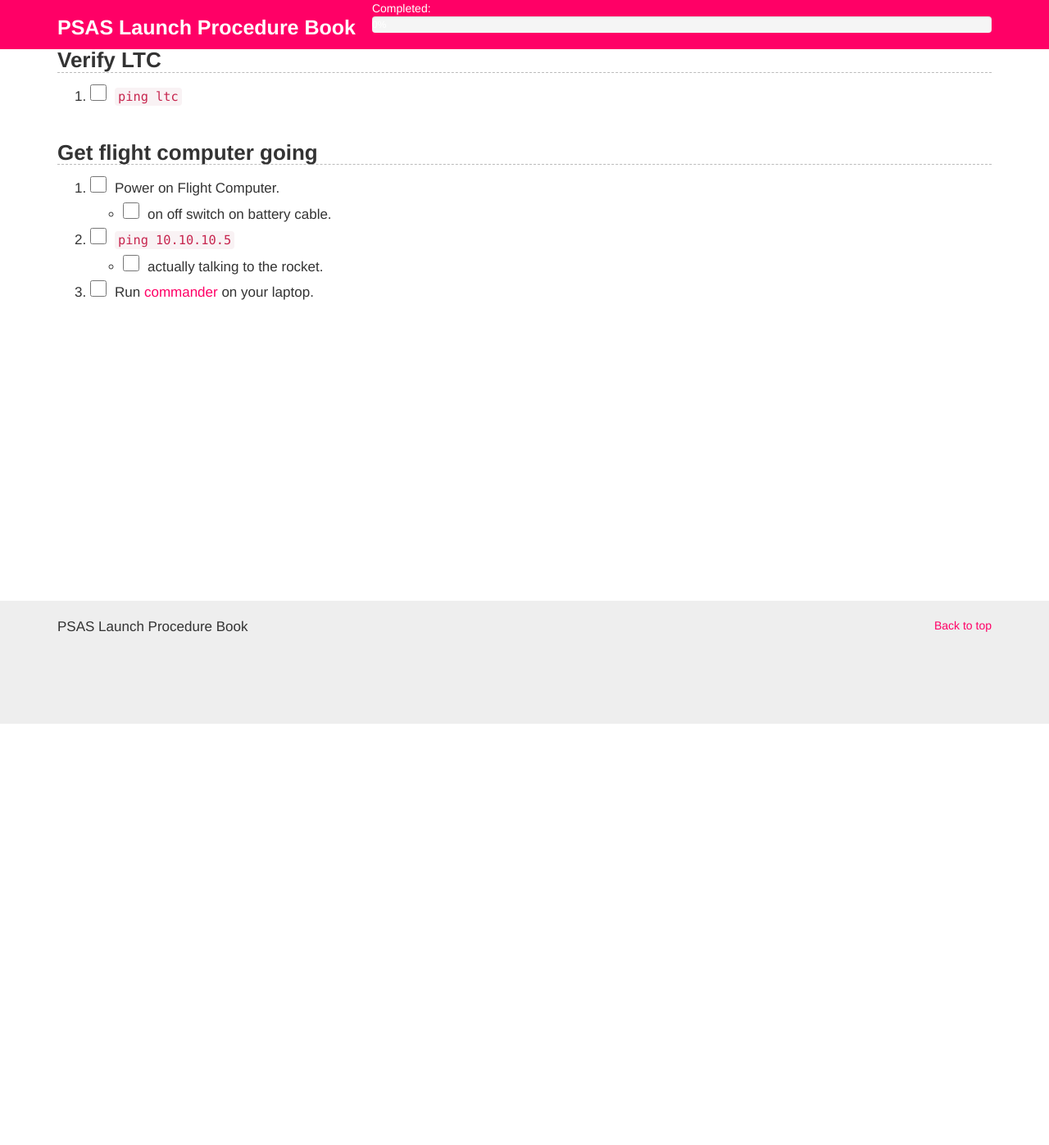
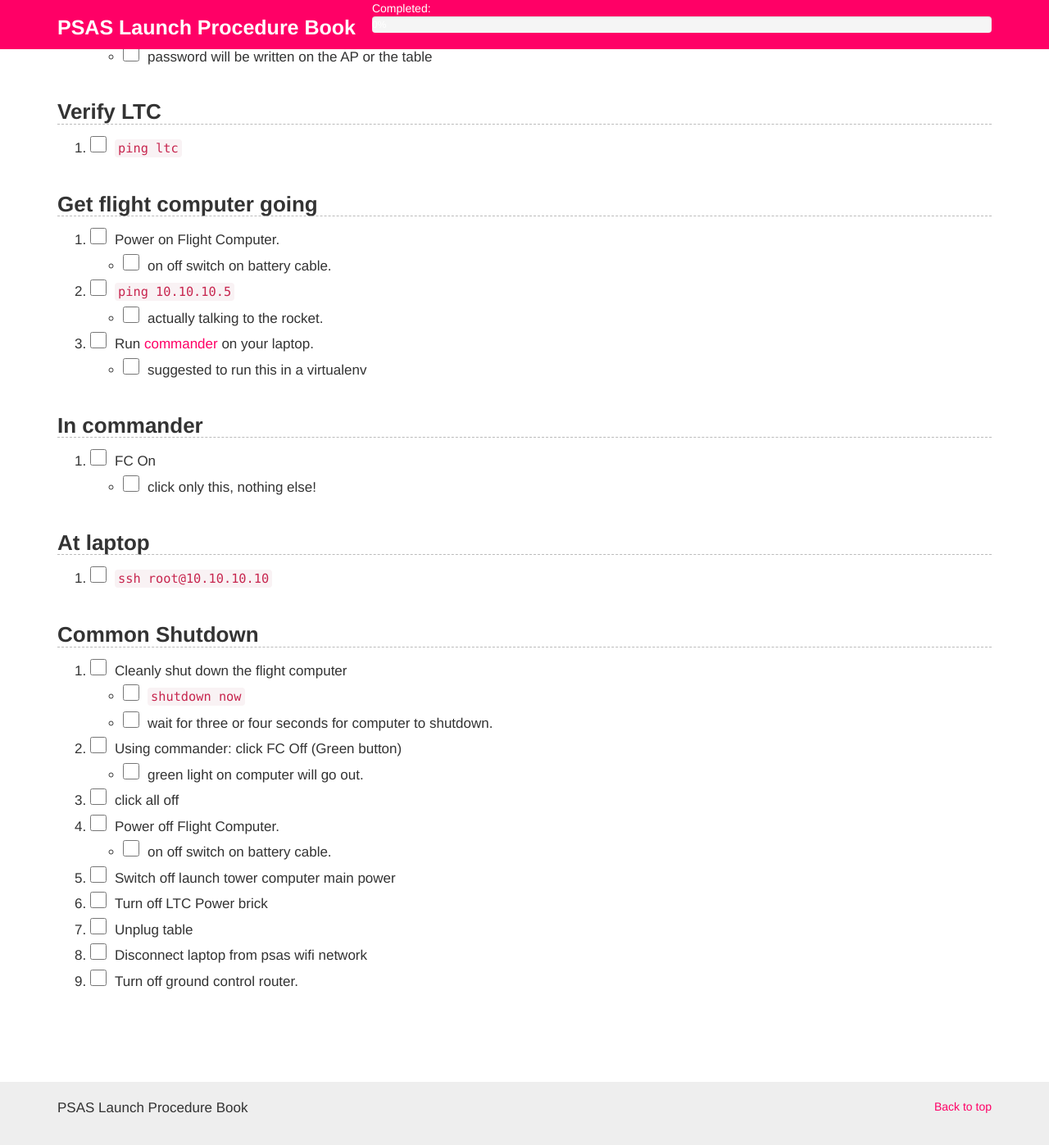
Before and after one commit to psas/procedure-book, a Jekyll site: the page built from 14-sshIn.markdown, in a window 1280 px wide and 1400 px high, scrolled down 517 px. Shown: the top 1397 px of the window at 82% size. Built offline with Jekyll 4.4.1, drawn with Linux system fonts in a browser that asks for light colours; some of the changed text lies outside the part shown.

Commit message:
add sshIn test finishing steps, fix title

```diff
--- a/14-sshIn.markdown
+++ b/14-sshIn.markdown
@@ -3,11 +3,13 @@
 layout: base
 ---
 
-# Drop Test Procedures
+# SSH Test Procedures
 
 ## Common Setup
 Start with the Avionics Stack on the rocket cart and batteries charged.
 
+ 1. Make sure there is something attached to the wifi connector.
+    - either the antenna or a load.
  1. Plug in table
  1. Turn on LTC Power brick
  1. Switch on launch tower computer main power
@@ -30,3 +32,26 @@
  1. `ping 10.10.10.5`
     - actually talking to the rocket.
  1. Run [commander](https://github.com/psas/commander) on your laptop.
+    - suggested to run this in a virtualenv
+
+## In commander
+ 1. FC On
+    - click only this, nothing else!
+
+## At laptop
+ 1. `ssh root@10.10.10.10`
+
+## Common Shutdown
+ 1. Cleanly shut down the flight computer
+    - `shutdown now`
+    - wait for three or four seconds for computer to shutdown.
+ 1. Using commander: click FC Off (Green button)
+    - green light on computer will go out.
+ 1. click all off
+ 1. Power off Flight Computer.
+    - on off switch on battery cable.
+ 1. Switch off launch tower computer main power
+ 1. Turn off LTC Power brick
+ 1. Unplug table
+ 1. Disconnect laptop from psas wifi network
+ 1. Turn off ground control router.
```
